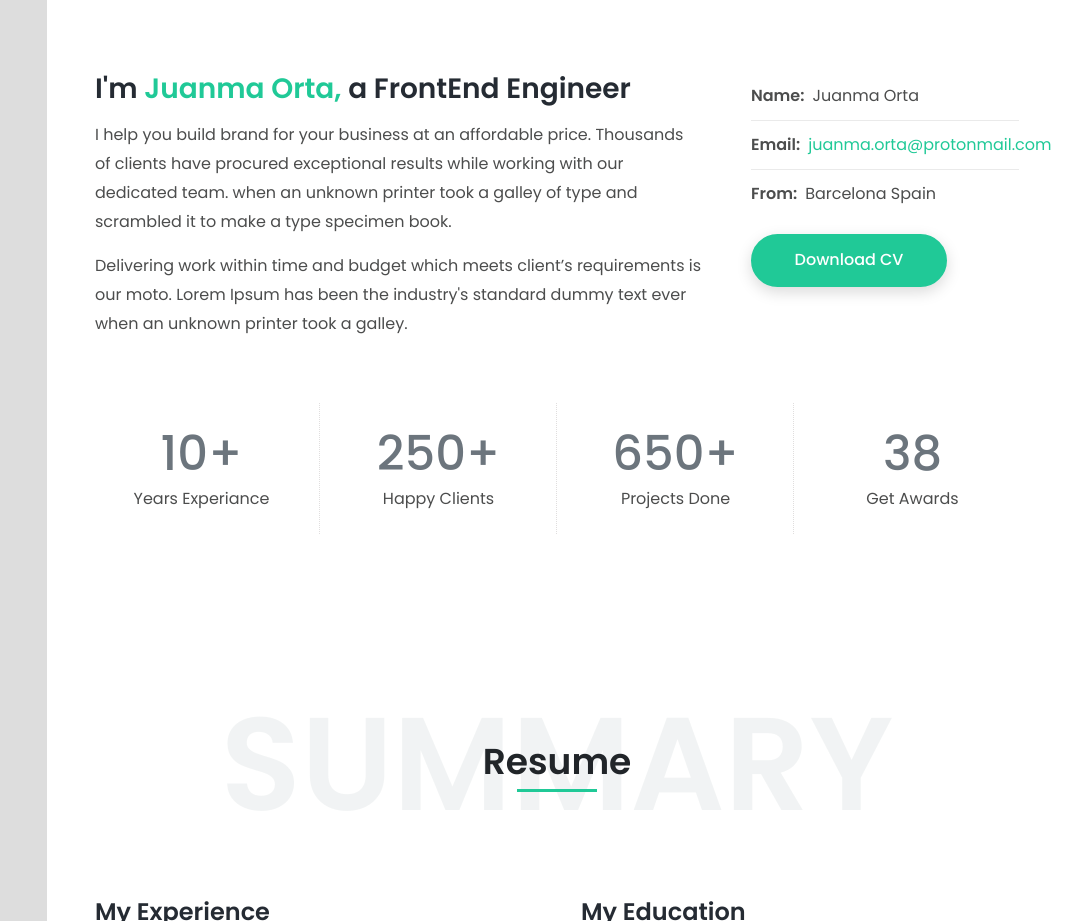
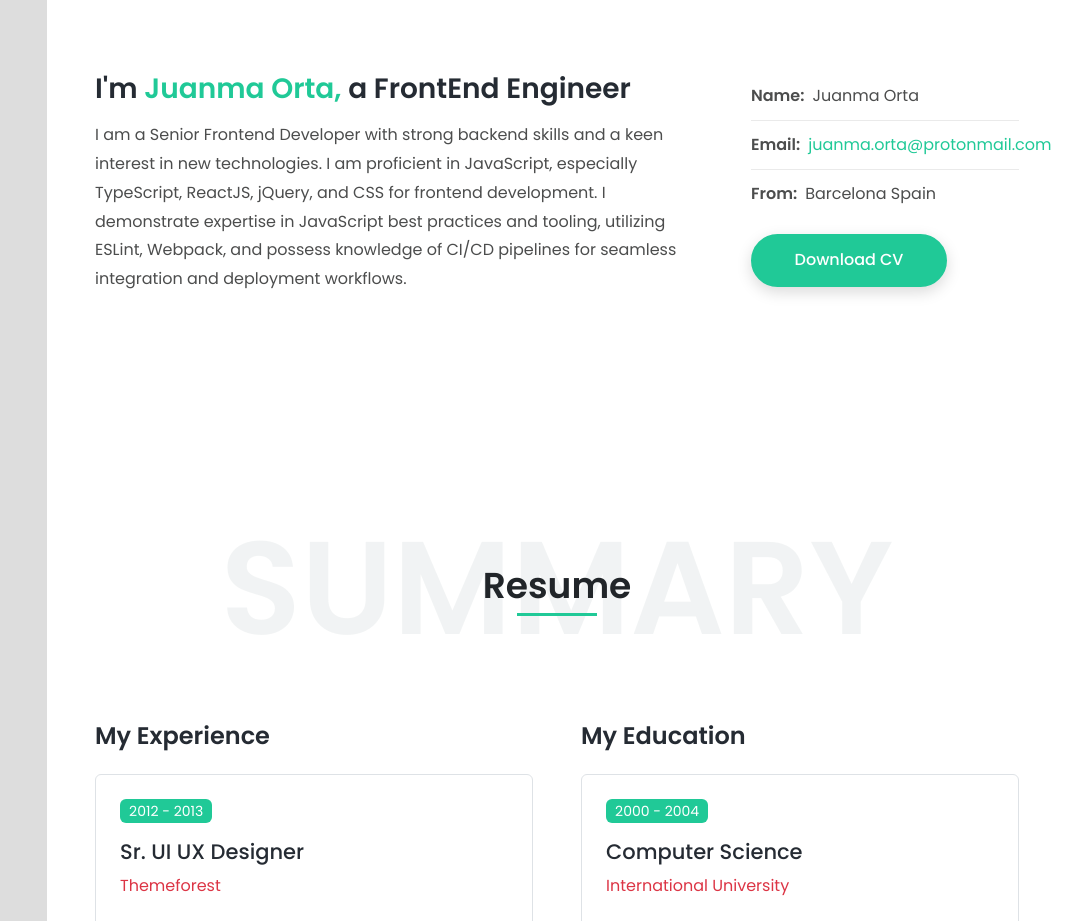
Before and after one commit to juanmaorta/juanmaorta-resume, a React (Create React App) app: page / in a window 1280 px wide. Shown: the part 1020-1941 px from the top of the page, without its empty margins (213-1280 px from the left). Built offline with nearby package versions, Linux system fonts and the light colour scheme.

Commit message:
Add presentation text and resume file

```diff
--- a/src/components/About.jsx
+++ b/src/components/About.jsx
@@ -1,6 +1,6 @@
 import React, {useContext} from "react";
 import { PersonalDataContext, ContactDataContext, ProfessionalDataContext, SiteConfigContext } from "../Context";
-import resumeFile from "../documents/resume.pdf";
+import resumeFile from "../documents/juanma-orta-frontend-engineer.pdf";
 const AboutUs = () => {
   const { classicHeader, darkTheme } = useContext(SiteConfigContext);
 
@@ -42,15 +42,7 @@ const AboutUs = () => {
               I'm <span className="text-primary">{`${firstName} ${lastName}`},</span> a {title}
             </h2>
             <p className={darkTheme ? "text-white-50" : ""}>
-              I help you build brand for your business at an affordable price.
-              Thousands of clients have procured exceptional results while
-              working with our dedicated team. when an unknown printer took a
-              galley of type and scrambled it to make a type specimen book.
-            </p>
-            <p className={darkTheme ? "text-white-50" : ""}>
-              Delivering work within time and budget which meets client’s
-              requirements is our moto. Lorem Ipsum has been the industry's
-              standard dummy text ever when an unknown printer took a galley.
+              I am a Senior Frontend Developer with strong backend skills and a keen interest in new technologies. I am proficient in JavaScript, especially TypeScript, ReactJS, jQuery, and CSS for frontend development. I demonstrate expertise in JavaScript best practices and tooling, utilizing ESLint, Webpack, and possess knowledge of CI/CD pipelines for seamless integration and deployment workflows.
             </p>
           </div>
           {/* About me content end */}
@@ -93,66 +85,6 @@ const AboutUs = () => {
           }
         >
           <div className="row">
-            <div className="col-6 col-md-3">
-              <div className="featured-box text-center">
-                <h4
-                  className={
-                    "text-12  mb-0 " +
-                    (darkTheme ? "text-white-50" : "text-muted")
-                  }
-                >
-                  <span>10</span>+
-                </h4>
-                <p className={"mb-0 " + (darkTheme ? "text-light" : "")}>
-                  Years Experiance
-                </p>
-              </div>
-            </div>
-            <div className="col-6 col-md-3">
-              <div className="featured-box text-center">
-                <h4
-                  className={
-                    "text-12  mb-0 " +
-                    (darkTheme ? "text-white-50" : "text-muted")
-                  }
-                >
-                  <span>250</span>+
-                </h4>
-                <p className={"mb-0 " + (darkTheme ? "text-light" : "")}>
-                  Happy Clients
-                </p>
-              </div>
-            </div>
-            <div className="col-6 col-md-3">
-              <div className="featured-box text-center">
-                <h4
-                  className={
-                    "text-12  mb-0 " +
-                    (darkTheme ? "text-white-50" : "text-muted")
-                  }
-                >
-                  <span>650</span>+
-                </h4>
-                <p className={"mb-0 " + (darkTheme ? "text-light" : "")}>
-                  Projects Done
-                </p>
-              </div>
-            </div>
-            <div className="col-6 col-md-3">
-              <div className="featured-box text-center">
-                <h4
-                  className={
-                    "text-12  mb-0 " +
-                    (darkTheme ? "text-white-50" : "text-muted")
-                  }
-                >
-                  <span>38</span>
-                </h4>
-                <p className={"mb-0 " + (darkTheme ? "text-light" : "")}>
-                  Get Awards
-                </p>
-              </div>
-            </div>
           </div>
         </div>
         {/* projects rewards counting end */}
--- a/src/components/Resume.jsx
+++ b/src/components/Resume.jsx
@@ -1,6 +1,6 @@
 import React, {useContext} from "react";
 import { ProfessionalDataContext, SiteConfigContext } from "../Context";
-import resumeFile from "../documents/resume.pdf";
+import resumeFile from "../documents/juanma-orta-frontend-engineer.pdf";
 
 import Skills from "./Skills";
 import ResumeBlock from "./ResumeBlock";
```
Also changed, not shown: 2 other files (tests, documents, lock files or other folders).
